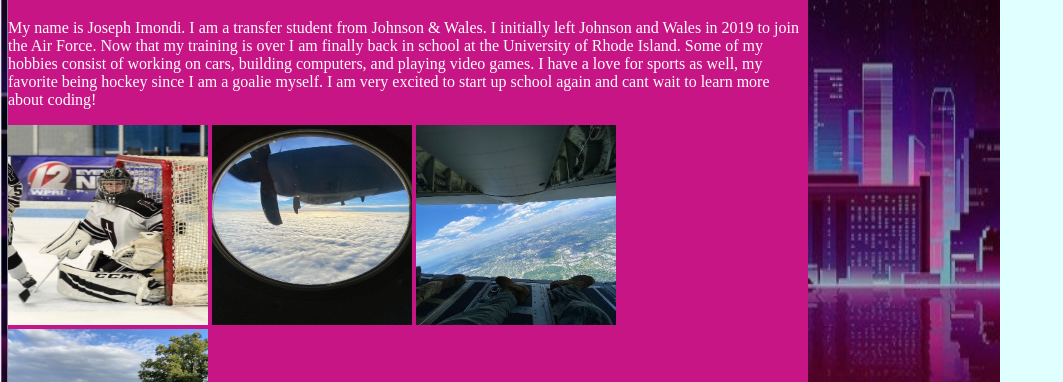
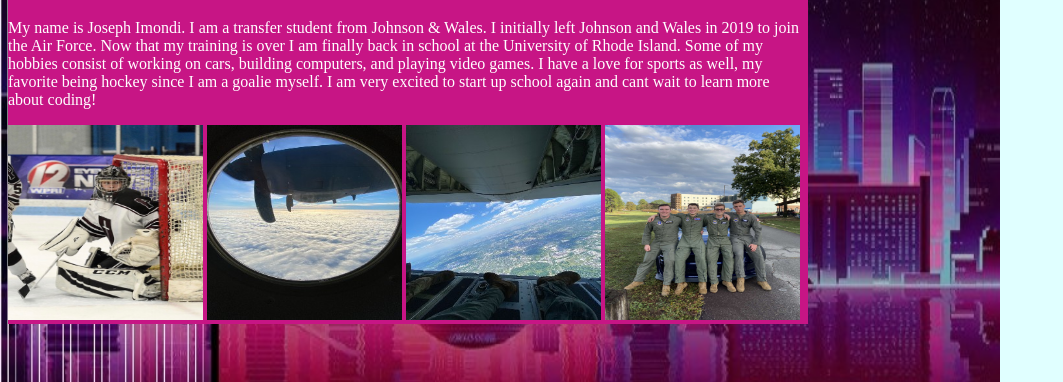
Before and after one commit to j-imondi/j-imondi.github.io, a plain HTML site: page about.html in a window 1280 px wide. Shown: the part 418-800 px from the top of the page, without its empty margins (0-1063 px from the left). Drawn offline with Linux system fonts and the light colour scheme.

Commit message:
Update about.html

```diff
--- a/about.html
+++ b/about.html
@@ -22,17 +22,17 @@
                     background-color: #C71585;
                     color: #FFFFFF;}
 
-               #hockey-img {width: 200px;
-                    height: 200px;}
+               #hockey-img {width: 195px;
+                    height: 195px;}
 
-               #cloud-img {width: 200px;
-                    height: 200px;}
+               #cloud-img {width: 195px;
+                    height: 195px;}
 
-               #ramp-img {width: 200px;
-                    height: 200px;}
+               #ramp-img {width: 195px;
+                    height: 195px;}
 
-               #friends-img {width: 200px;
-                    height: 200px;}
+               #friends-img {width: 195px;
+                    height: 195px;}
 
           </style>
 
```
